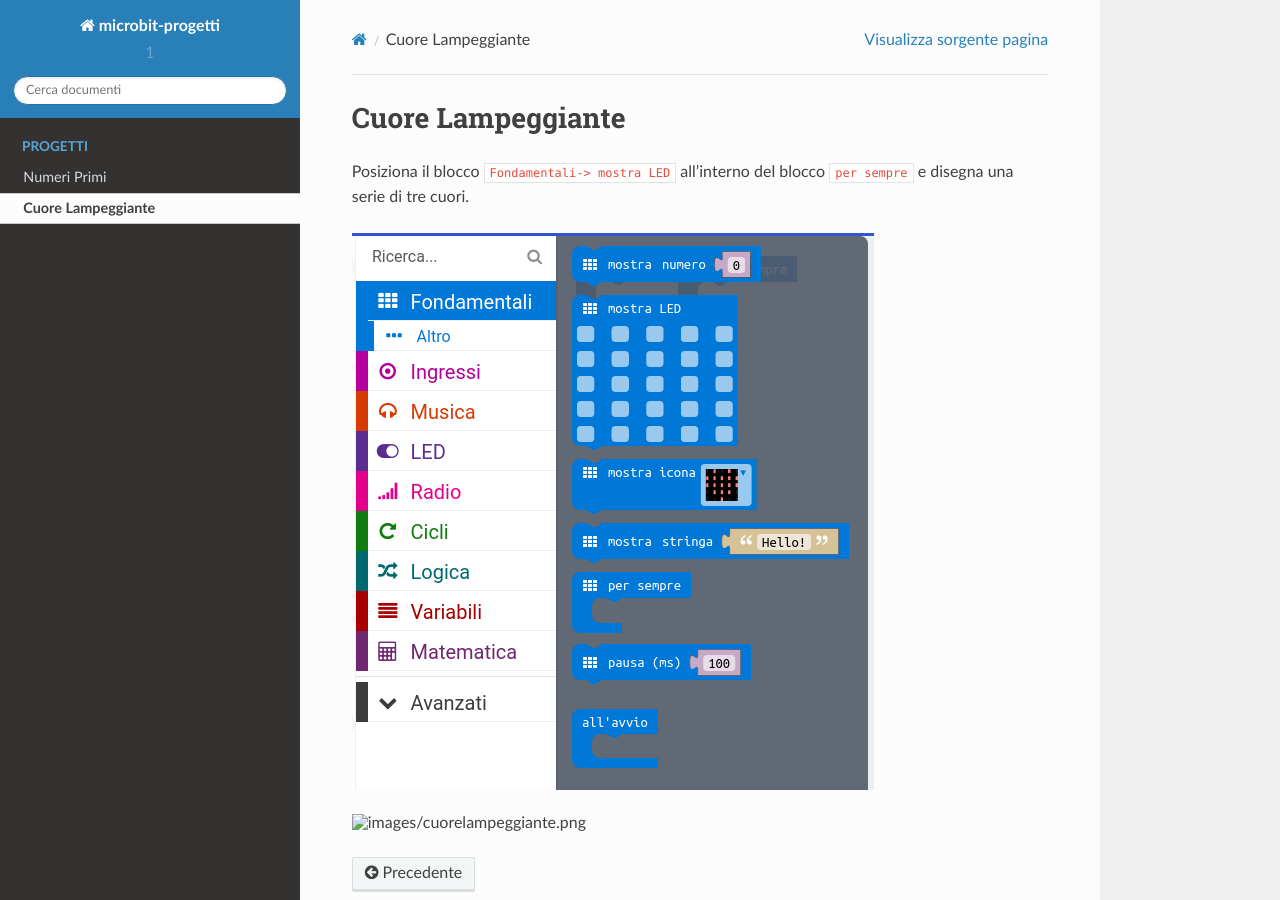
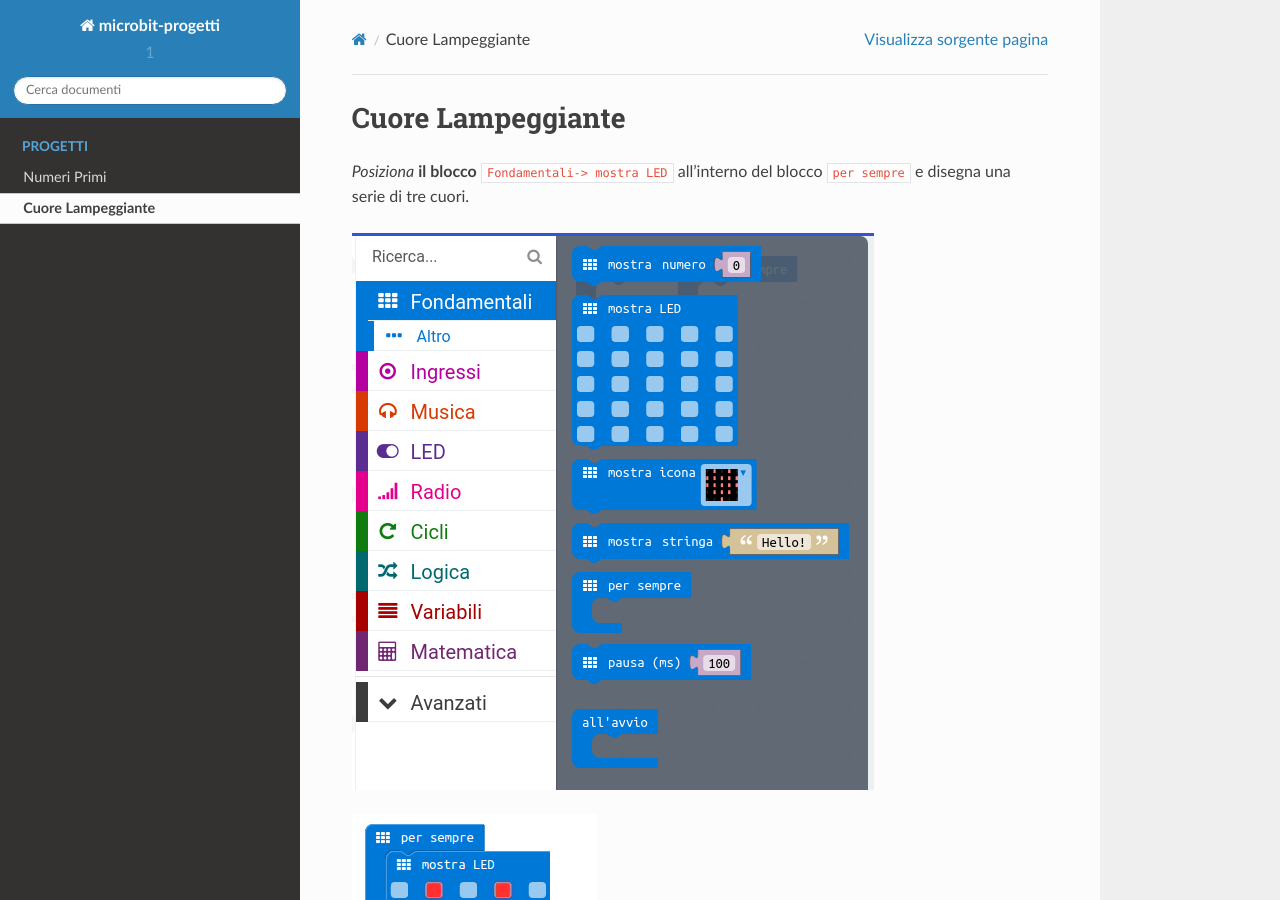
Before and after one commit to omartek/microBit-grandiprogetti, a Sphinx documentation site: the page built from docs/cuorelampeggiante.rst, in a window 1280 px wide and 900 px high. Built offline with Sphinx 7.4.7 and the Read the Docs theme 2.0.0, drawn with Linux system fonts in a browser that asks for light colours.

Commit message:
Update cuorelampeggiante.rst

```diff
--- a/docs/cuorelampeggiante.rst
+++ b/docs/cuorelampeggiante.rst
@@ -1,8 +1,8 @@
 Cuore Lampeggiante
 ===================
 
-Posiziona il blocco ``Fondamentali-> mostra LED`` all’interno del blocco ``per sempre`` e disegna una serie di tre cuori.
+*Posiziona* **il blocco** ``Fondamentali-> mostra LED`` all’interno del blocco ``per sempre`` e disegna una serie di tre cuori.
 
 .. image:: ./images/menufondamentali.png
 
-.. image:: ./images/cuorelampeggiante.png
+.. image:: ./images/cuoreLampeggiante.png
```
